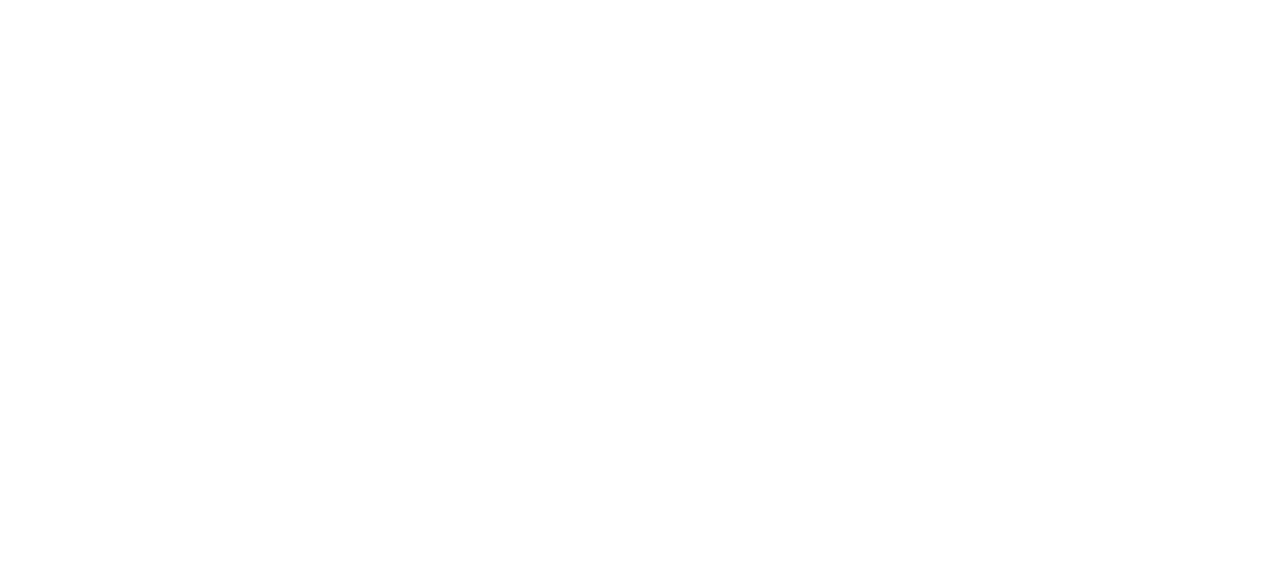
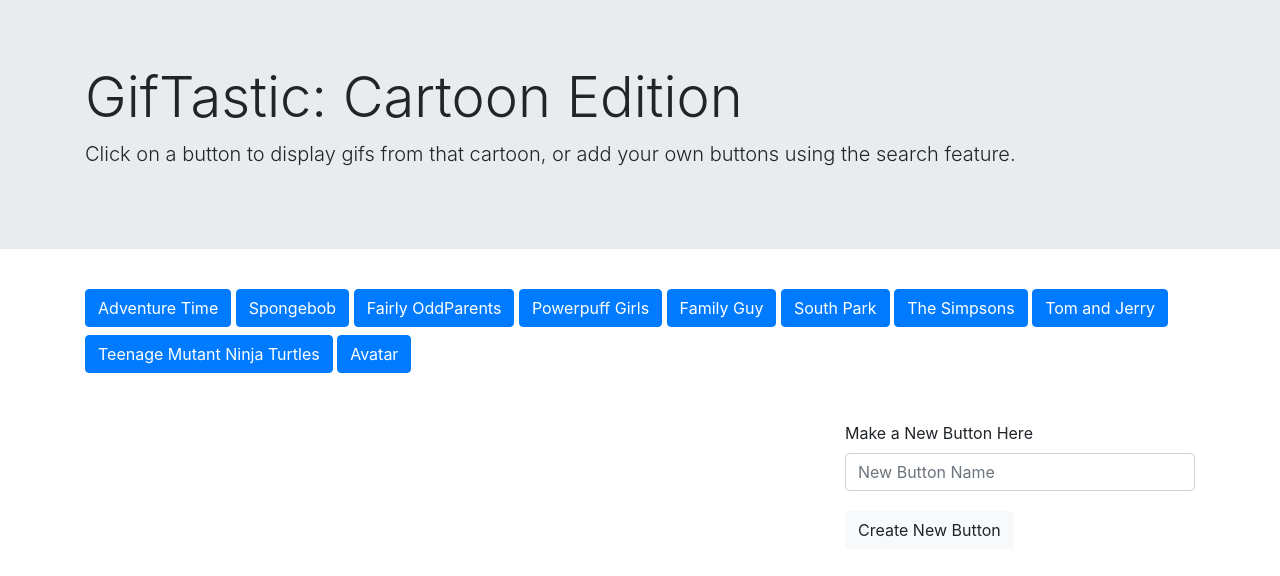
Before and after one commit to SamanthaAO/gifTastic, a plain HTML site: page index.html in a window 1280 px wide. Drawn offline with nearby package versions, Linux system fonts and the light colour scheme.

Commit message:
created input bar to create new buttons

```diff
--- a/assets/javascript/script.js
+++ b/assets/javascript/script.js
@@ -0,0 +1,30 @@
+$(document).ready(function () {
+
+    var topics = ["Adventure Time", "Spongebob", "Fairly OddParents", "Powerpuff Girls", "Family Guy", "South Park", "The Simpsons", "Tom and Jerry", "Teenage Mutant Ninja Turtles", "Avatar"];
+
+    function createButtons() {
+        var button = "";
+        topics.forEach(function (topic) {
+            button += `<button type="button" class="btn btn-primary mt-2 gifButton">${topic}</button> `;
+        });
+        $("#buttonArea").html(button);
+    }
+    createButtons();
+
+    $("#newButtonMaker").on("click", function(){
+
+        var newButton = $("#buttonInput").val();
+
+        if(newButton !== ""){
+        topics.push(newButton);
+        $("#buttonArea").empty();
+        document.getElementById("form").reset();
+        createButtons();
+        }
+    });
+
+    $("#buttonArea").on("click", ".gifButton", function(){
+
+    });
+
+})
--- a/index.html
+++ b/index.html
@@ -1,27 +1,63 @@
 <!DOCTYPE html>
 <html lang="en">
+
 <head>
     <meta charset="UTF-8">
     <meta name="viewport" content="width=device-width, initial-scale=1.0">
     <meta http-equiv="X-UA-Compatible" content="ie=edge">
     <title>GifTastic</title>
 
-    <link rel="stylesheet" href="https://stackpath.bootstrapcdn.com/bootstrap/4.3.1/css/bootstrap.min.css" integrity="sha384-ggOyR0iXCbMQv3Xipma34MD+dH/1fQ784/j6cY/iJTQUOhcWr7x9JvoRxT2MZw1T" crossorigin="anonymous">
+    <link rel="stylesheet" href="https://stackpath.bootstrapcdn.com/bootstrap/4.3.1/css/bootstrap.min.css"
+        integrity="sha384-ggOyR0iXCbMQv3Xipma34MD+dH/1fQ784/j6cY/iJTQUOhcWr7x9JvoRxT2MZw1T" crossorigin="anonymous">
 
 
     <link rel="stylesheet" type="text/css" href="assets/css/style.css">
 
     <!-- jquery-->
     <script src="https://ajax.googleapis.com/ajax/libs/jquery/3.3.1/jquery.min.js"></script>
-<!-- bootstrap -->
-    <script src="https://code.jquery.com/jquery-3.3.1.slim.min.js" integrity="sha384-q8i/X+965DzO0rT7abK41JStQIAqVgRVzpbzo5smXKp4YfRvH+8abtTE1Pi6jizo" crossorigin="anonymous"></script>
-<script src="https://cdnjs.cloudflare.com/ajax/libs/popper.js/1.14.7/umd/popper.min.js" integrity="sha384-UO2eT0CpHqdSJQ6hJty5KVphtPhzWj9WO1clHTMGa3JDZwrnQq4sF86dIHNDz0W1" crossorigin="anonymous"></script>
-<script src="https://stackpath.bootstrapcdn.com/bootstrap/4.3.1/js/bootstrap.min.js" integrity="sha384-JjSmVgyd0p3pXB1rRibZUAYoIIy6OrQ6VrjIEaFf/nJGzIxFDsf4x0xIM+B07jRM" crossorigin="anonymous"></script>
+    <!-- bootstrap -->
+    <script src="https://code.jquery.com/jquery-3.3.1.slim.min.js"
+        integrity="sha384-q8i/X+965DzO0rT7abK41JStQIAqVgRVzpbzo5smXKp4YfRvH+8abtTE1Pi6jizo"
+        crossorigin="anonymous"></script>
+    <script src="https://cdnjs.cloudflare.com/ajax/libs/popper.js/1.14.7/umd/popper.min.js"
+        integrity="sha384-UO2eT0CpHqdSJQ6hJty5KVphtPhzWj9WO1clHTMGa3JDZwrnQq4sF86dIHNDz0W1"
+        crossorigin="anonymous"></script>
+    <script src="https://stackpath.bootstrapcdn.com/bootstrap/4.3.1/js/bootstrap.min.js"
+        integrity="sha384-JjSmVgyd0p3pXB1rRibZUAYoIIy6OrQ6VrjIEaFf/nJGzIxFDsf4x0xIM+B07jRM"
+        crossorigin="anonymous"></script>
 
     <script src="assets/javascript/script.js"></script>
 
 </head>
+
 <body>
+    <div class="jumbotron jumbotron-fluid">
+        <div class="container">
+            <h1 class="display-4">GifTastic: Cartoon Edition</h1>
+            <p class="lead">Click on a button to display gifs from that cartoon, or add your own buttons using the search feature.</p>
+        </div>
+    </div>
 
+    <div class="container">
+        <div class = "row">
+            <div class ="col-sm-12" id="buttonArea"></div>
+        </div>
+        <div class = "row">
+
+            <div class ="col-sm-8" id="gifArea"></div>
+
+            <div class ="col-sm-4 mt-5" id="searchArea">
+                <form id ="form">
+                <div class="form-group mb-3">
+                        <label for="newButtonMaker">Make a New Button Here</label>
+                        <input type="text" class="form-control" id="buttonInput" placeholder="New Button Name">
+                </div>
+                <button type="button" class="btn btn-light mt-1" id="newButtonMaker">Create New Button</button>
+                </form>
+            </div>
+
+        </div>
+    </div>
 </body>
+
 </html>
```
Also changed, not shown: 1 other file.
